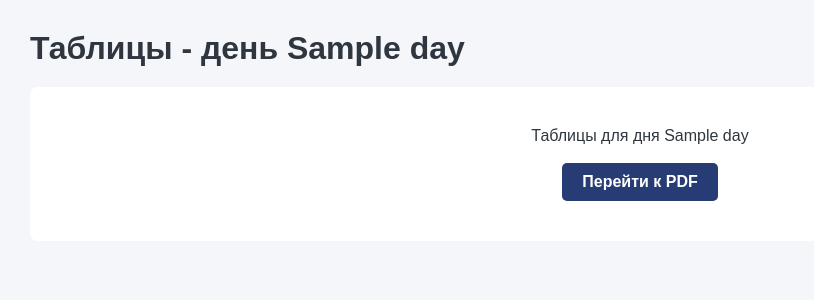
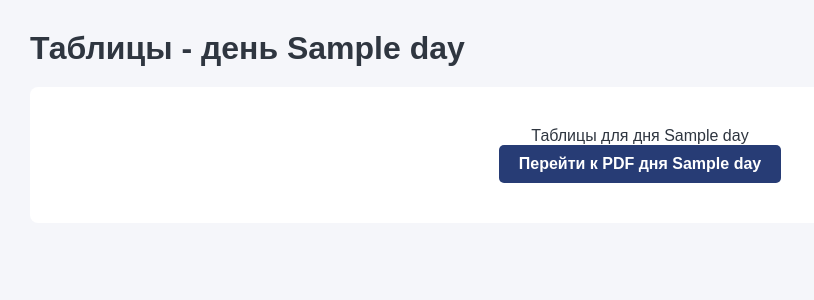
Before and after one commit to rrrrde1go/university-tables, a Flask app: template scripts/front/templates/tables.html in a window 1280 px wide. Shown: the part 56-356 px from the top of the page, without its empty margins (0-814 px from the left). Run offline with Flask 3, Linux system fonts and the light colour scheme; the template is opened without the code that fills it: most values are stand-ins (such as "Sample title", 1, 10 or a date in 2020).

Commit message:
добавлен переход к пдфникам каждого дня по отдельности

```diff
--- a/scripts/front/front_app.py
+++ b/scripts/front/front_app.py
@@ -7,13 +7,11 @@ def index():
     return render_template('index.html')
 @app.route('/tables/<int:day>')
 def tables(day):
-    if day not in [1, 2, 3, 4]:
-        return 'Такого дня нет', 404
     return render_template('tables.html', day=day)
 
-@app.route('/pdf')
-def pdf_view():
-    return render_template('pdf.html')
+@app.route('/pdf/<int:day>')
+def pdf_view(day):
+    return render_template('pdf.html', day=day)
 
 if __name__ == '__main__':
     app.run(debug=True)
--- a/scripts/front/templates/base.html
+++ b/scripts/front/templates/base.html
@@ -9,7 +9,7 @@
 
 <header>
     <div class = "logo">
-        <a href="/">Таблицы</a>
+        <a href="{{url_for('index')}}">Таблицы</a>
     </div>
 </header>
 <main>
--- a/scripts/front/templates/pdf.html
+++ b/scripts/front/templates/pdf.html
@@ -1,8 +1,8 @@
 {% extends 'base.html' %}
-{% block title %} PDF отчёт {% endblock %}
+{% block title %} PDF день {{ day }} {% endblock %}
 
 {% block content %}
-<h1>PDF отчёт</h1>
+<h1>PDF отчёт - день {{day}}</h1>
 
 
 <div class="pdf-placeholder">
--- a/scripts/front/templates/tables.html
+++ b/scripts/front/templates/tables.html
@@ -8,13 +8,9 @@
 <div class="table-placeholder">
     <p> Таблицы для дня {{ day }}</p>
 
-    <br>
+    <a href="{{ url_for('pdf_view', day=day)}}" class="pdf-button">
+        Перейти к PDF дня {{ day }}
+    </a>
 
-
-    <div class="actions">
-        <a href="/pdf" class="pdf-button">
-            Перейти к PDF
-        </a>
-    </div>
 </div>
 {% endblock %}
```
Also changed, not shown: scripts/front/templates/index.html (+4 -4 lines).
